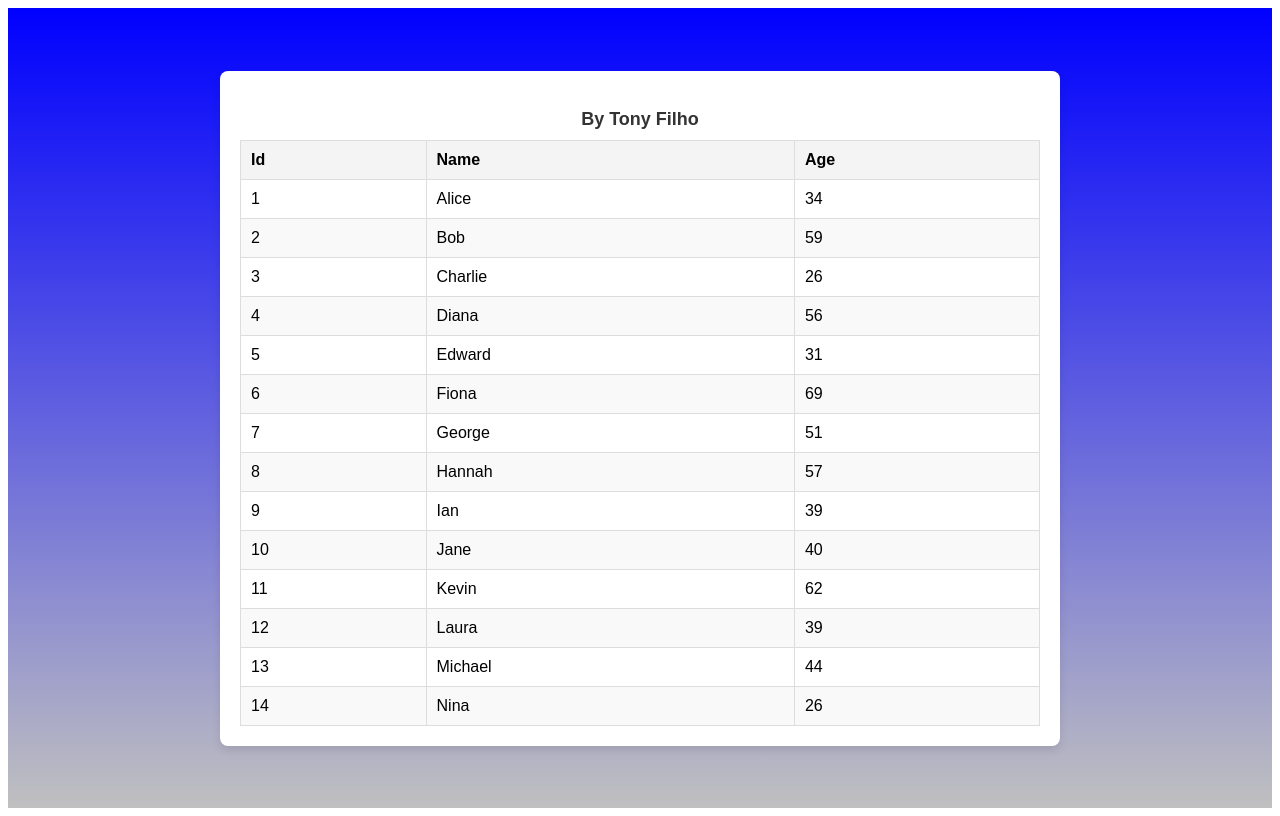
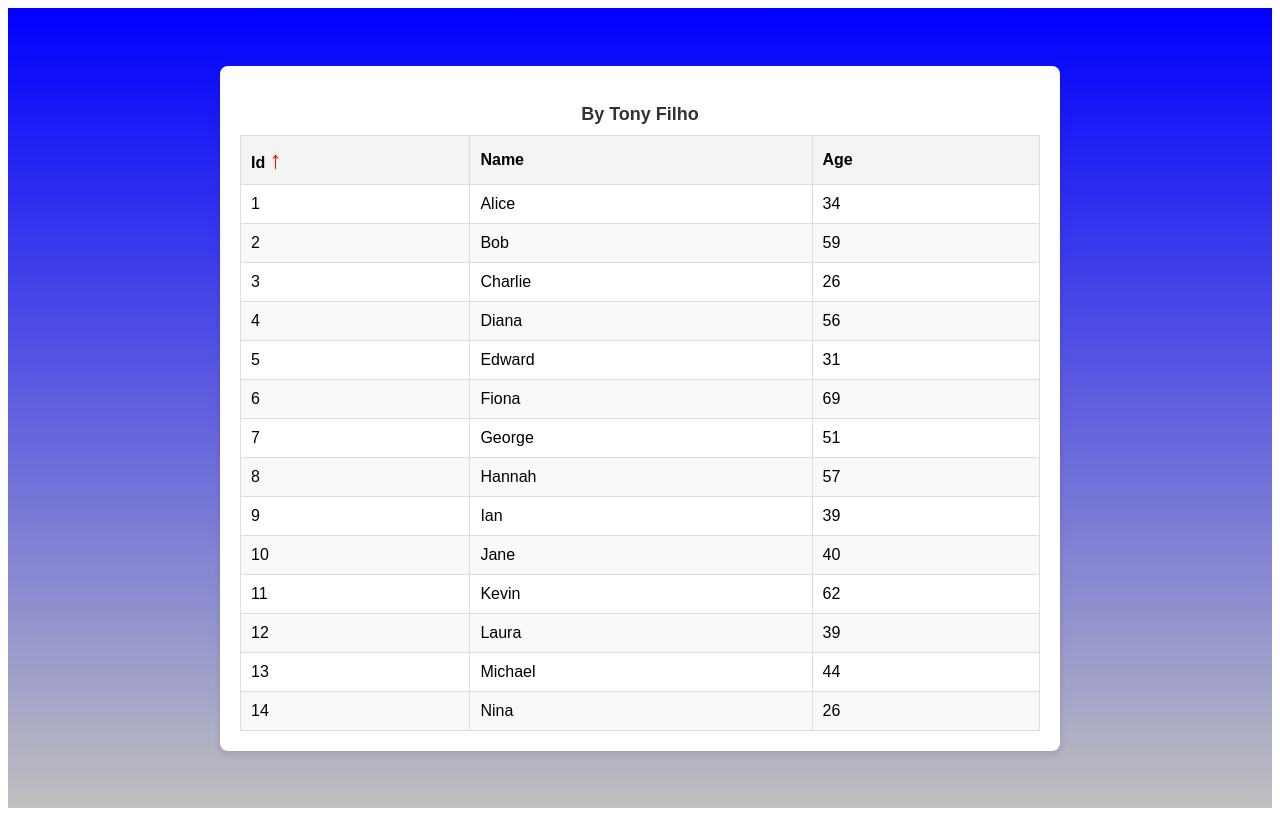
Before and after one commit to Tonyfilho/Angular_Sorting_Filter_Data, an Angular app: page / in a window 1280 px wide. Built offline with nearby package versions, Linux system fonts and the light colour scheme.

Commit message:
created sortallTable

```diff
--- a/src/app/user-table/user-table/user-table.component.css
+++ b/src/app/user-table/user-table/user-table.component.css
@@ -49,6 +49,21 @@ tr:nth-child(even) {
     background-color: #f9f9f9;
 }
 
+.arrow {
+    font-size: 1.5rem; /* Tamanho grande */
+    font-weight: bolder; /* Deixar mais espesso */
+    color: #ff6347; /* Cor vibrante */
+    cursor: pointer;
+  }
+
+  .up {
+    color: rgb(0, 23, 128); /* Personalize a seta para cima */
+  }
+
+  .down {
+    color: red; /* Personalize a seta para baixo */
+  }
+
 @media (max-width: 600px) {
     th, td {
         font-size: 14px;
--- a/src/app/user-table/user-table/user-table.component.html
+++ b/src/app/user-table/user-table/user-table.component.html
@@ -5,9 +5,10 @@
         <table>
             <thead>
                 <tr>
-                    @for (name of this.columns; track $index) {
+                    @for (column of this.columns; track $index) {
 
-                    <th>{{this.capitalizer(name)}}</th>
+                    <th (click)="sortTable(column)">{{this.capitalizer(column)}} @if (isDescSorting(column)) {<span class="arrow up" >↓</span> }  @if (isAscSorting(column)) {<span class="arrow down">↑</span>}</th>
+
 
                     }
                 </tr>
--- a/src/app/user-table/user-table/user-table.component.ts
+++ b/src/app/user-table/user-table/user-table.component.ts
@@ -17,7 +17,7 @@ export class UserTableComponent implements OnInit, OnDestroy {
   /* protected localUserTable: IUserInterface[] | any[] = []; podemos por o | any[] para n dar error de compilação no FOR de FOR
    * Ou Usar a solução KEYOF protected columns: Array<keyof IUserInterface> = ['id', 'name', 'age']; */
   protected columns: Array<keyof IUserInterface> = ['id', 'name', 'age'];
-  protected sorting: ISortingInterface = {column: 'id', order: 'asc'}
+  protected sorting: ISortingInterface = { column: 'id', order: 'asc' };
 
   ngOnInit(): void {
     this.unSubs = this.userTableServer.getUsers().subscribe({
@@ -36,7 +36,49 @@ export class UserTableComponent implements OnInit, OnDestroy {
      */
     return str.charAt(0).toUpperCase() + str.substring(1);
   }
+  isDescSorting(column: string): boolean {
+    return this.sorting.column === column && this.sorting.order === 'desc';
+  }
+  isAscSorting(column: string): boolean {
+    return this.sorting.column === column && this.sorting.order === 'asc';
+  }
 
+  sortTable(column: string) {
+    const futureSortingOrder = this.isDescSorting(column) ? 'asc' : 'desc';
+    return (this.sorting = { column, order: futureSortingOrder });
+  }
+
+  sortAllTable(column: string) {
+    // Ordenação ascendente por idade
+    const ascendingByAge = [...this.localUserTable].sort(
+      (a, b) => a.age - b.age
+    );
+
+    // Ordenação descendente por idade
+    const descendingByAge = [...this.localUserTable].sort(
+      (a, b) => b.age - a.age
+    );
+
+    // Ordenação ascendente por nome
+    const ascendingByName = [...this.localUserTable].sort((a, b) =>
+      a.name.localeCompare(b.name)
+    );
+
+    // Ordenação descendente por nome
+    const descendingByName = [...this.localUserTable].sort((a, b) =>
+      b.name.localeCompare(a.name)
+    );
+
+    // Ordenação ascendente por ID
+    const ascendingById = [...this.localUserTable].sort(
+      (a, b) => parseInt(a.id) - parseInt(b.id)
+    );
+
+    // Ordenação descendente por ID
+    const descendingById = [...this.localUserTable].sort(
+      (a, b) => parseInt(b.id) - parseInt(a.id)
+    );
+  }
   ngOnDestroy(): void {
     this.unSubs.unsubscribe();
   }
```
Also changed, not shown: 1 other file (tests, documents, lock files or other folders).
